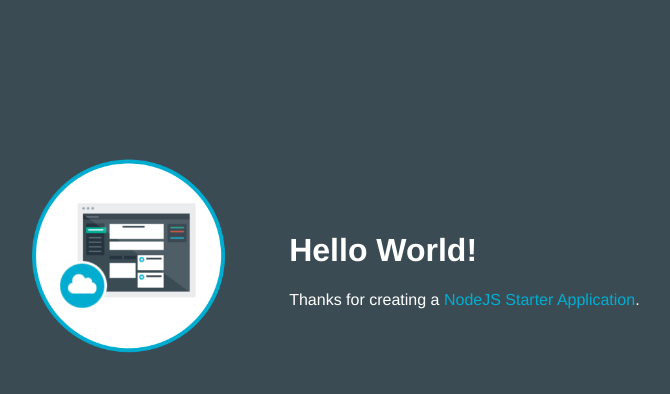
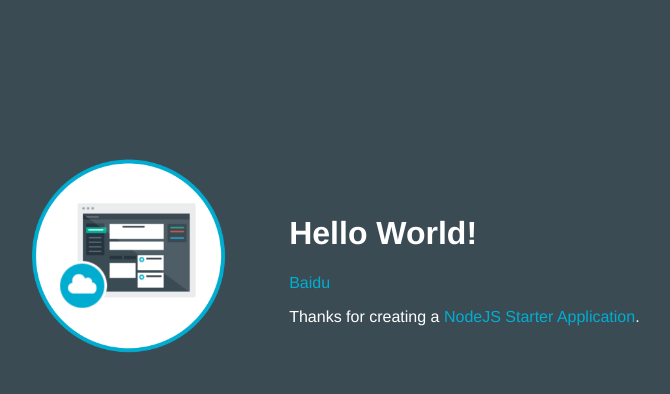
Before and after one commit to FengIOChen/nodechen-1486453447128, a website: page public/index.html in a window 1280 px wide. Shown: the whole page, without its empty margins (253-923 px from the left). Drawn offline with Linux system fonts and the light colour scheme.

Commit message:
Update index.html

```diff
--- a/public/index.html
+++ b/public/index.html
@@ -17,6 +17,7 @@
         </td>
         <td>
           <h1 id="message">Hello World!</h1>
+          <a href="http://www.baidu.com/">Baidu</a>
           <p class='description'></p> Thanks for creating a <span class = "blue">NodeJS Starter Application</span>.
         </td>
       </tr>
```
